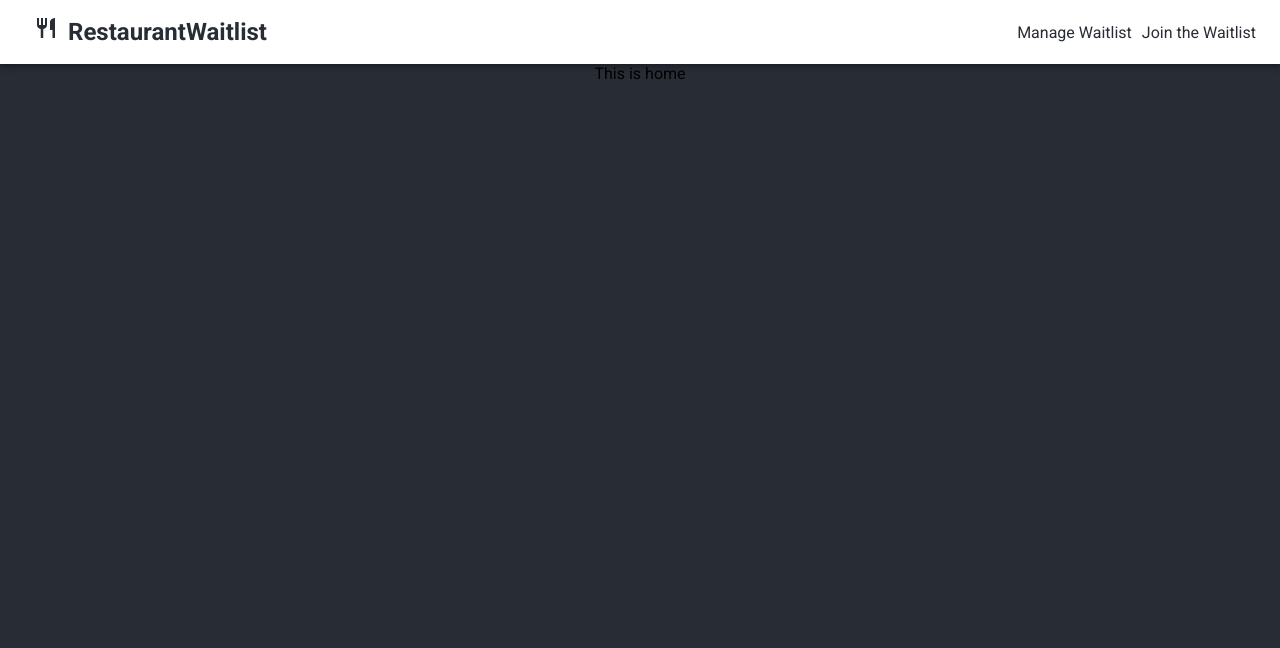
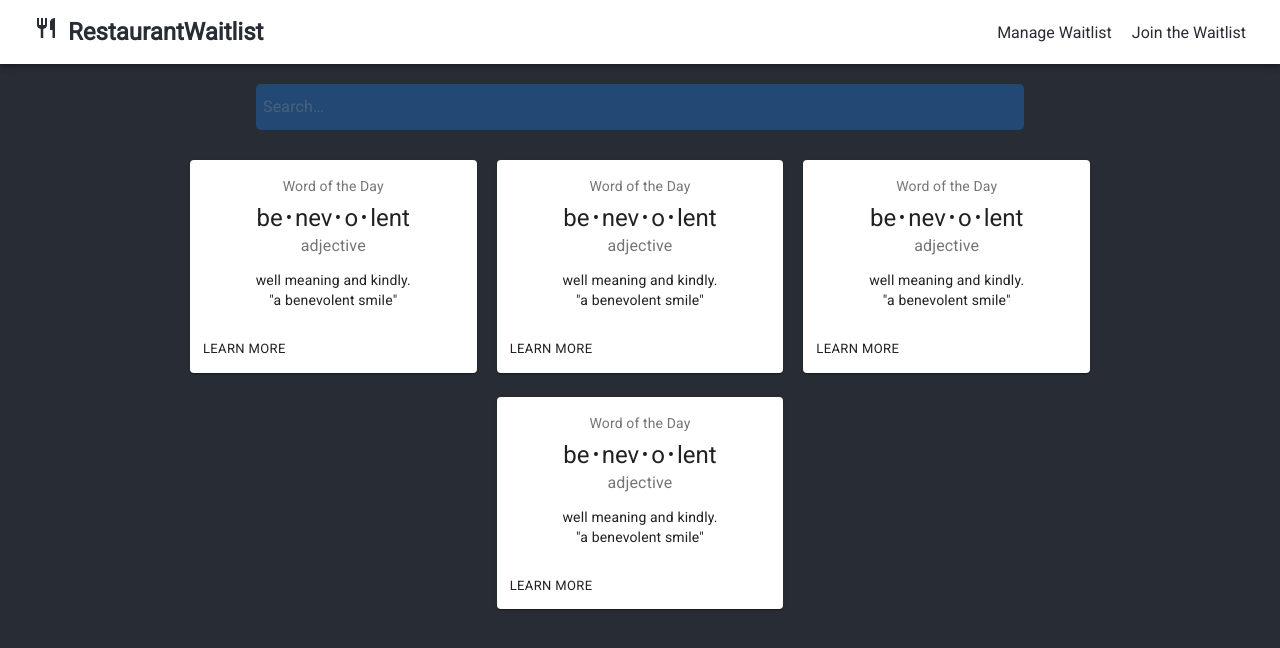
Before and after one commit to ryanluu12345/waitlist-client, a React (Create React App) app: page / in a window 1280 px wide. Shown: the top 648 px of the page. Built offline with nearby package versions, Linux system fonts and the light colour scheme.

Commit message:
Added basic structure for home page search and cards for restaurants and waitlists

```diff
--- a/public/index.html
+++ b/public/index.html
@@ -3,7 +3,7 @@
   <head>
     <meta charset="utf-8" />
     <link rel="icon" href="%PUBLIC_URL%/favicon.ico" />
-    <link rel="stylesheet" href="https://fonts.googleapis.com/css?family=Roboto:300,400,500,700&display=swap" />
+    <link href="https://fonts.googleapis.com/css?family=Roboto&display=swap" rel="stylesheet">
     <link rel="stylesheet" href="https://fonts.googleapis.com/icon?family=Material+Icons" />
     <meta name="viewport" content="width=device-width, initial-scale=1" />
     <meta name="theme-color" content="#000000" />
--- a/src/components/home/home.js
+++ b/src/components/home/home.js
@@ -1,5 +1,119 @@
 import React from "react";
+import { makeStyles } from "@material-ui/core/styles";
+import Grid from "@material-ui/core/Grid";
+import InputBase from "@material-ui/core/InputBase";
+import SearchIcon from "@material-ui/icons/Search";
+import Card from "@material-ui/core/Card";
+import CardActions from "@material-ui/core/CardActions";
+import CardContent from "@material-ui/core/CardContent";
+import Button from "@material-ui/core/Button";
+import Typography from "@material-ui/core/Typography";
 
 export default function Home() {
-  return <div>This is home</div>;
+  const useStyles = makeStyles(theme => ({
+    root: {
+      flexGrow: 1
+    },
+    paper: {
+      height: 140,
+      width: 100
+    },
+    control: {
+      padding: theme.spacing(2)
+    },
+    gridItem: {
+      width: "60%"
+    },
+    inputRoot: {
+      background: "#1976d2",
+      color: "#fff",
+      opacity: 0.4,
+      borderRadius: "5px",
+      margin: "20px 0",
+      padding: "7px"
+    },
+    cardContainer: {
+      width: "80%"
+    }
+  }));
+  const classes = useStyles();
+
+  return (
+    <Grid container direction="column" alignItems="center">
+      <Grid
+        item
+        className={classes.gridItem}
+        direction="row"
+        alignItems="center"
+        justify="center"
+      >
+        <InputBase
+          fullWidth={true}
+          placeholder="Search…"
+          classes={{
+            root: classes.inputRoot,
+            input: classes.inputInput
+          }}
+          inputProps={{ "aria-label": "search" }}
+        />
+      </Grid>
+      <Grid className={classes.cardContainer} item>
+        <SimpleCard />
+        <SimpleCard />
+        <SimpleCard />
+        <SimpleCard />
+      </Grid>
+    </Grid>
+  );
 }
+
+function SimpleCard() {
+  const useStyles = makeStyles({
+    bullet: {
+      display: "inline-block",
+      margin: "0 2px",
+      transform: "scale(0.8)"
+    },
+    title: {
+      fontSize: 14
+    },
+    pos: {
+      marginBottom: 12
+    },
+    card: {
+      width: "28%",
+      margin: "10px"
+    }
+  });
+
+  const classes = useStyles();
+  const bull = <span className={classes.bullet}>•</span>;
+
+  return (
+    <Card className={classes.card} style={{ display: "inline-block" }}>
+      <CardContent>
+        <Typography
+          className={classes.title}
+          color="textSecondary"
+          gutterBottom
+        >
+          Word of the Day
+        </Typography>
+        <Typography variant="h5" component="h2">
+          be{bull}nev{bull}o{bull}lent
+        </Typography>
+        <Typography className={classes.pos} color="textSecondary">
+          adjective
+        </Typography>
+        <Typography variant="body2" component="p">
+          well meaning and kindly.
+          <br />
+          {'"a benevolent smile"'}
+        </Typography>
+      </CardContent>
+      <CardActions>
+        <Button size="small">Learn More</Button>
+      </CardActions>
+    </Card>
+  );
+}
--- a/src/components/navbar/Navbar.js
+++ b/src/components/navbar/Navbar.js
@@ -23,6 +23,7 @@ const useStyles = makeStyles(theme => ({
     alignItems: "center"
   },
   margins: {
+    fontWeight: "500",
     margin: "0 10px"
   },
   link: {
@@ -50,9 +51,11 @@ export default function Navbar() {
                 Manage Waitlist
               </Link>
             </Typography>
-            <Link className={classes.link} to="/waitlist/Tasty Garden">
-              Join the Waitlist
-            </Link>
+            <Typography variant="p" className={classes.margins}>
+              <Link className={classes.link} to="/waitlist/Tasty Garden">
+                Join the Waitlist
+              </Link>
+            </Typography>
           </Grid>
         </Toolbar>
       </AppBar>
```
